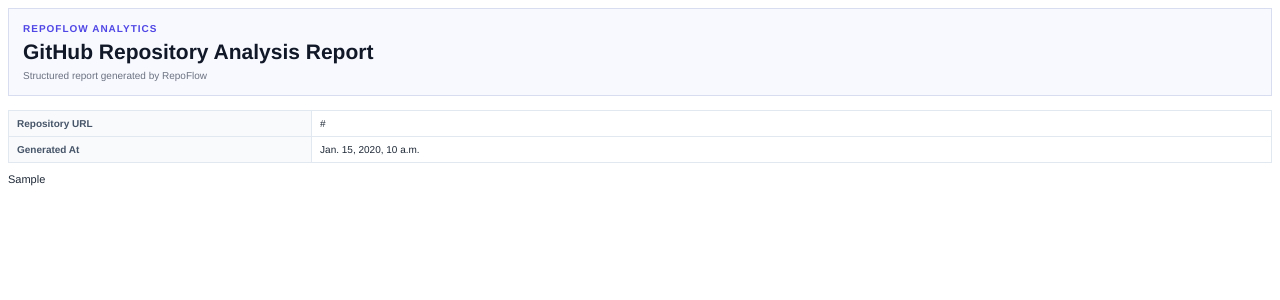
After one commit to Ayushi2195/github-analyser, a Django app: template analyzer/templates/analyzer/report_pdf.html in a window 1280 px wide. The commit adds this page. Shown: the top 300 px of the page. Run offline with Django 5.2, Linux system fonts and the light colour scheme; the template is opened without the code that fills it: most values are stand-ins (such as "Sample title", 1, 10 or a date in 2020).

Commit message:
analysis report downloadable

```diff
--- /dev/null
+++ b/analyzer/templates/analyzer/report_pdf.html
@@ -0,0 +1,126 @@
+<!DOCTYPE html>
+<html lang="en">
+<head>
+    <meta charset="utf-8">
+    <title>RepoFlow Report</title>
+    <style>
+        @page {
+            size: A4;
+            margin: 20mm 14mm 16mm 14mm;
+        }
+        body {
+            font-family: Helvetica, Arial, sans-serif;
+            font-size: 11px;
+            color: #1f2937;
+        }
+        h1, h2, h3 {
+            color: #111827;
+            page-break-after: avoid;
+        }
+        h1 {
+            font-size: 21px;
+            margin: 0 0 6px 0;
+        }
+        h2 {
+            font-size: 15px;
+            margin-top: 18px;
+            margin-bottom: 7px;
+            border-bottom: 1px solid #dbe3f0;
+            padding-bottom: 4px;
+        }
+        h3 {
+            font-size: 12px;
+            margin-top: 11px;
+            margin-bottom: 4px;
+        }
+        p {
+            line-height: 1.5;
+            margin-bottom: 6px;
+            color: #374151;
+        }
+        ul, ol {
+            margin: 4px 0 8px 20px;
+        }
+        li {
+            margin-bottom: 4px;
+            color: #374151;
+        }
+        table {
+            border-collapse: collapse;
+            width: 100%;
+            margin: 10px 0;
+            font-size: 11px;
+        }
+        th, td {
+            border: 1px solid #d1d5db;
+            padding: 6px 8px;
+            vertical-align: top;
+        }
+        th {
+            background: #eef2ff;
+            color: #3730a3;
+        }
+        code {
+            font-family: Courier, monospace;
+            background: #f3f4f6;
+            padding: 1px 3px;
+        }
+        .cover {
+            border: 1px solid #d8ddf0;
+            background: #f8f9ff;
+            padding: 14px;
+            margin-bottom: 14px;
+        }
+        .brand {
+            font-size: 10px;
+            letter-spacing: 1px;
+            color: #4f46e5;
+            font-weight: bold;
+            margin-bottom: 6px;
+        }
+        .subtitle {
+            color: #6b7280;
+            font-size: 10px;
+            margin-top: 2px;
+        }
+        .meta-table td {
+            border: 1px solid #e2e8f0;
+            padding: 7px 8px;
+            font-size: 10px;
+        }
+        .meta-key {
+            width: 24%;
+            background: #f8fafc;
+            color: #475569;
+            font-weight: bold;
+        }
+        .report-content hr {
+            border: 0;
+            border-top: 1px solid #e5e7eb;
+            margin: 12px 0;
+        }
+    </style>
+</head>
+<body>
+    <div class="cover">
+        <div class="brand">REPOFLOW ANALYTICS</div>
+        <h1>GitHub Repository Analysis Report</h1>
+        <div class="subtitle">Structured report generated by RepoFlow</div>
+    </div>
+
+    <table class="meta-table">
+        <tr>
+            <td class="meta-key">Repository URL</td>
+            <td>{{ repo_url }}</td>
+        </tr>
+        <tr>
+            <td class="meta-key">Generated At</td>
+            <td>{{ generated_at }}</td>
+        </tr>
+    </table>
+
+    <div class="report-content">
+        {{ report_html|safe }}
+    </div>
+</body>
+</html>
--- a/analyzer/urls.py
+++ b/analyzer/urls.py
@@ -2,6 +2,7 @@ from django.urls import path
 from . import views
 
 urlpatterns = [
-    path('', views.index, name='index'),
-    path('analyze/', views.analyze, name='analyze'),
+    path("", views.index, name="index"),
+    path("analyze/", views.analyze, name="analyze"),
+    path("download/", views.download_pdf, name="download_pdf"),
 ]
--- a/requirements.txt
+++ b/requirements.txt
@@ -5,3 +5,4 @@ python-dotenv>=1.0
 requests>=2.31
 Markdown>=3.5
 urllib3>=2.0
+xhtml2pdf>=0.2.17
```
Also changed, not shown: analyzer/templates/analyzer/index.html (+11 -3 lines), analyzer/views.py (+85 -6 lines).
